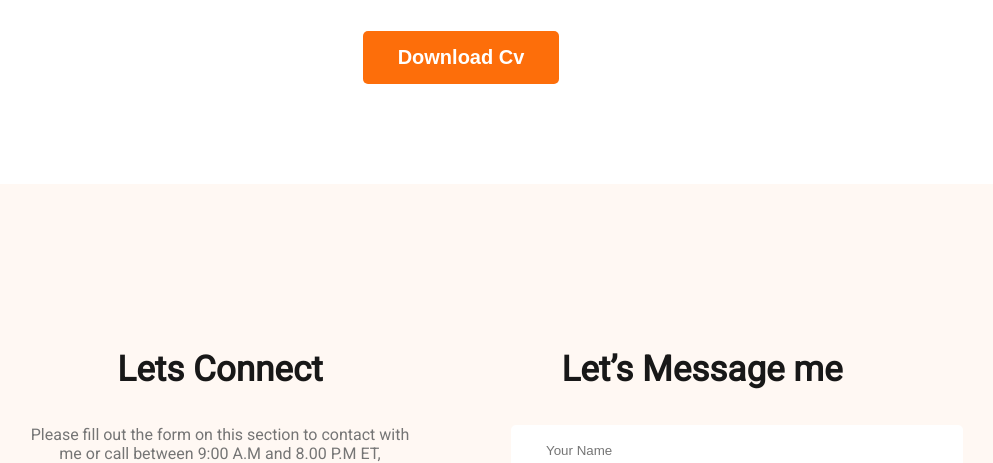
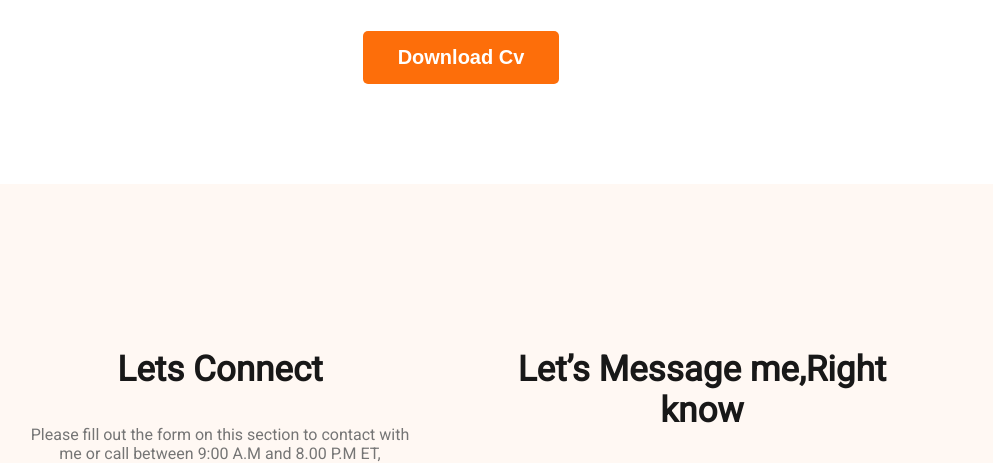
Before and after one commit to forhaditmy/web-developer-porttfolio, a plain HTML site: page index.html in a window 1280 px wide. Shown: the part 2795-3258 px from the top of the page, without its empty margins (179-1172 px from the left). Drawn offline with Linux system fonts and the light colour scheme.

Commit message:
footer updated

```diff
--- a/index.html
+++ b/index.html
@@ -186,7 +186,7 @@
             </div>
         </div>
         <div class="footer-column">
-            <h3 class="section-title">Let’s Message me</h3>
+            <h3 class="section-title">Let’s Message me,Right know</h3>
             <form class="contact" action="">
                 <input type="text" placeholder="Your Name">
                 <input type="email" name="" placeholder="Your Email">
```
